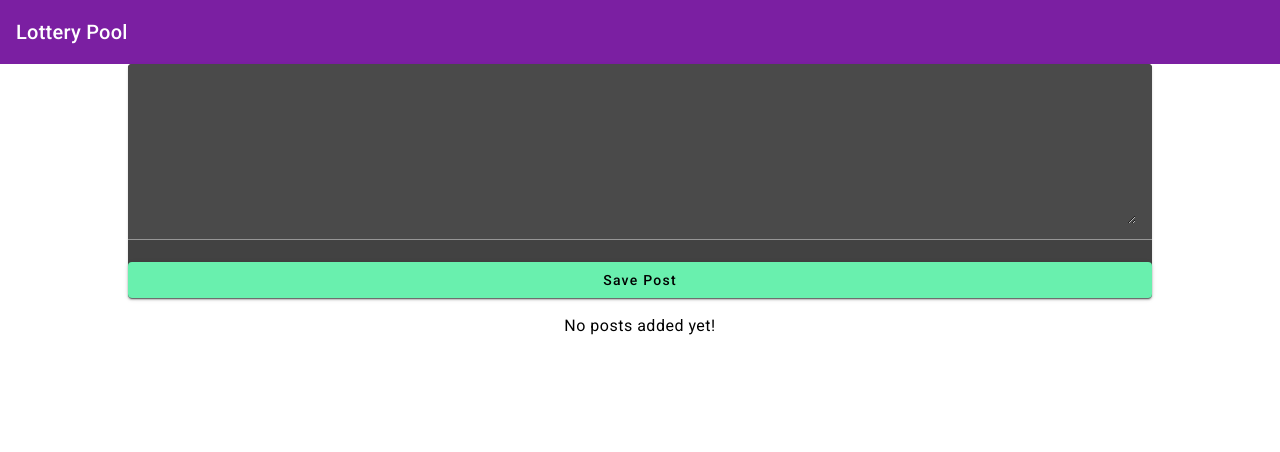
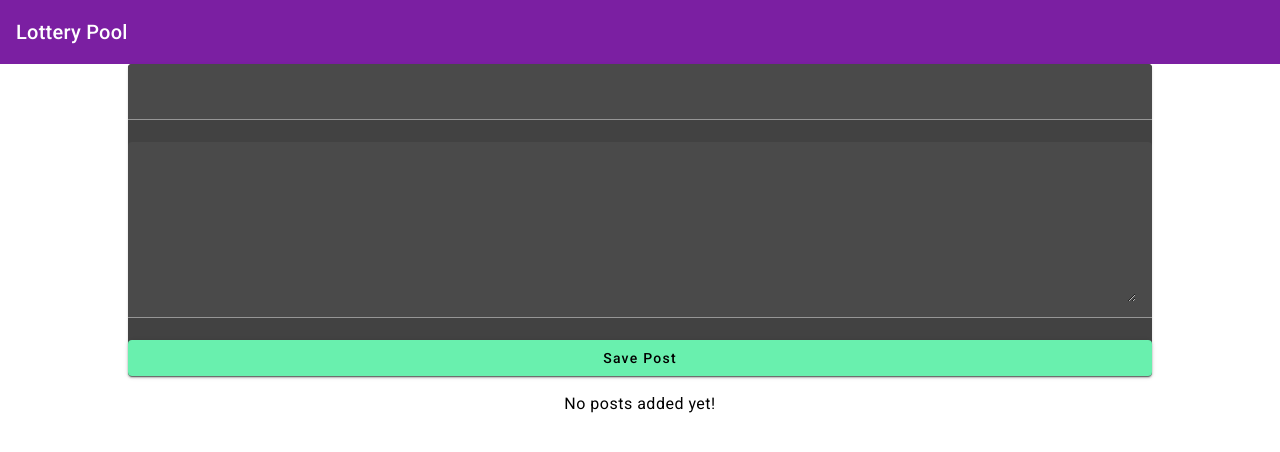
Before and after one commit to Truper63/blog-mean, an Angular app: page / in a window 1280 px wide. Shown: the top 452 px of the page. Built offline with nearby package versions, Linux system fonts and the light colour scheme.

Commit message:
2.24 Creating posts with Property and Event binding

```diff
--- a/src/app/app.component.html
+++ b/src/app/app.component.html
@@ -1,5 +1,5 @@
 <app-header></app-header>
 <main>
-  <app-post-create></app-post-create>
-  <app-post-list></app-post-list>
+  <app-post-create (postCreated)="onPostAdded($event)"></app-post-create>
+  <app-post-list [posts]="storedPosts"></app-post-list>
 </main>
--- a/src/app/app.component.ts
+++ b/src/app/app.component.ts
@@ -3,8 +3,12 @@
 @Component({
   selector: 'app-root',
   templateUrl: './app.component.html',
-  styleUrl: './app.component.css'
+  styleUrl: './app.component.css',
 })
 export class AppComponent {
-  title = 'blog-mean';
+  storedPosts = [];
+
+  onPostAdded(post) {
+    this.storedPosts.push(post);
+  }
 }
--- a/src/app/posts/post-create/post-create.component.html
+++ b/src/app/posts/post-create/post-create.component.html
@@ -1,6 +1,9 @@
 <mat-card>
   <mat-form-field>
-    <textarea matInput rows="6"></textarea>
+    <input matInput type="text" [(ngModel)]="enteredTitle" />
+  </mat-form-field>
+  <mat-form-field>
+    <textarea matInput rows="6" [(ngModel)]="enteredContent"></textarea>
   </mat-form-field>
   <button mat-raised-button color="accent" (click)="onAddPost()">
     Save Post
--- a/src/app/posts/post-create/post-create.component.ts
+++ b/src/app/posts/post-create/post-create.component.ts
@@ -1,4 +1,4 @@
-import { Component } from '@angular/core';
+import { Component, EventEmitter, Output } from '@angular/core';
 
 @Component({
   selector: 'app-post-create',
@@ -6,5 +6,11 @@
   styleUrls: ['./post-create.component.css'],
 })
 export class PostCreateComponent {
-  onAddPost() {}
+  enteredTitle = '';
+  enteredContent = '';
+  @Output() postCreated = new EventEmitter();
+  onAddPost() {
+    const post = { title: this.enteredTitle, content: this.enteredContent };
+    this.postCreated.emit(post);
+  }
 }
--- a/src/app/posts/post-list/post-list.component.ts
+++ b/src/app/posts/post-list/post-list.component.ts
@@ -1,4 +1,4 @@
-import { Component } from '@angular/core';
+import { Component, Input } from '@angular/core';
 
 @Component({
   selector: 'app-post-list',
@@ -11,5 +11,5 @@
   //   { title: 'Second Post', content: 'This is the second post' },
   //   { title: 'Third Post', content: 'This is the third post' },
   // ];
-  posts = [];
+  @Input() posts = [];
 }
```
